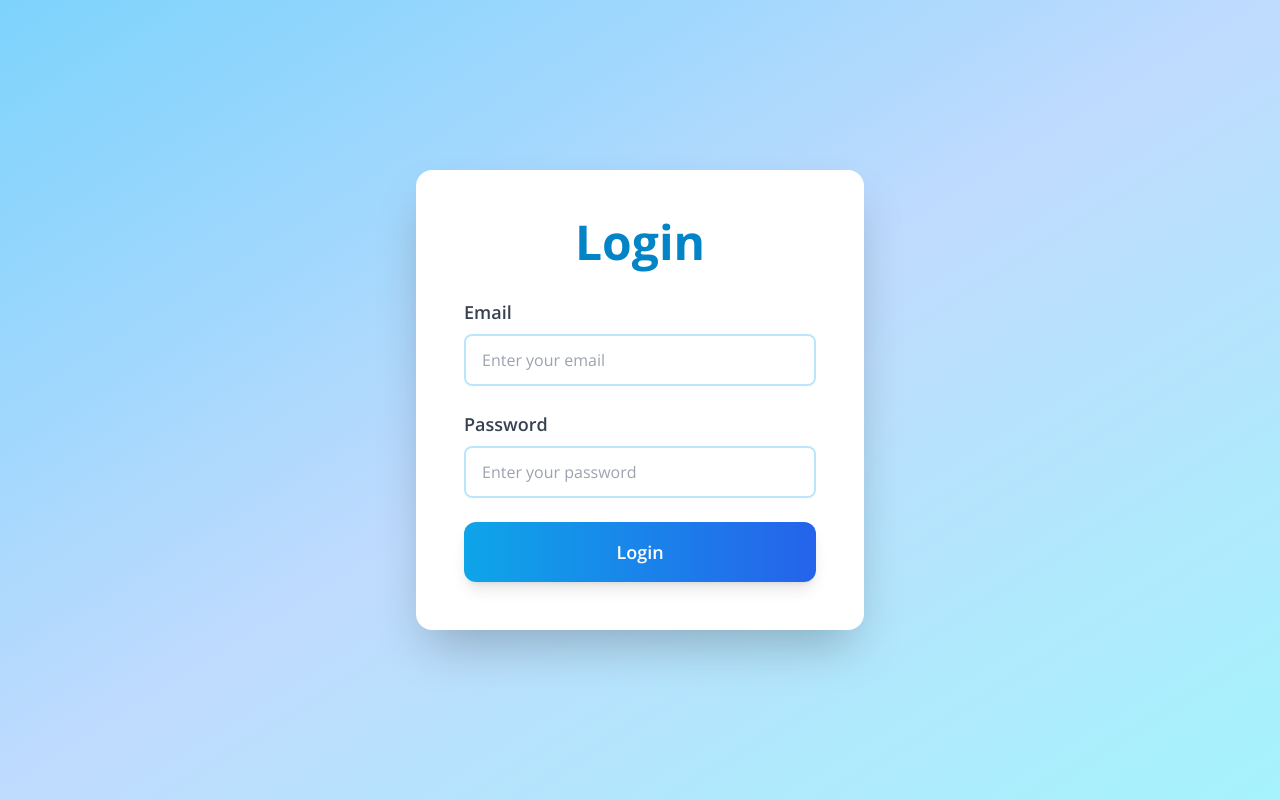
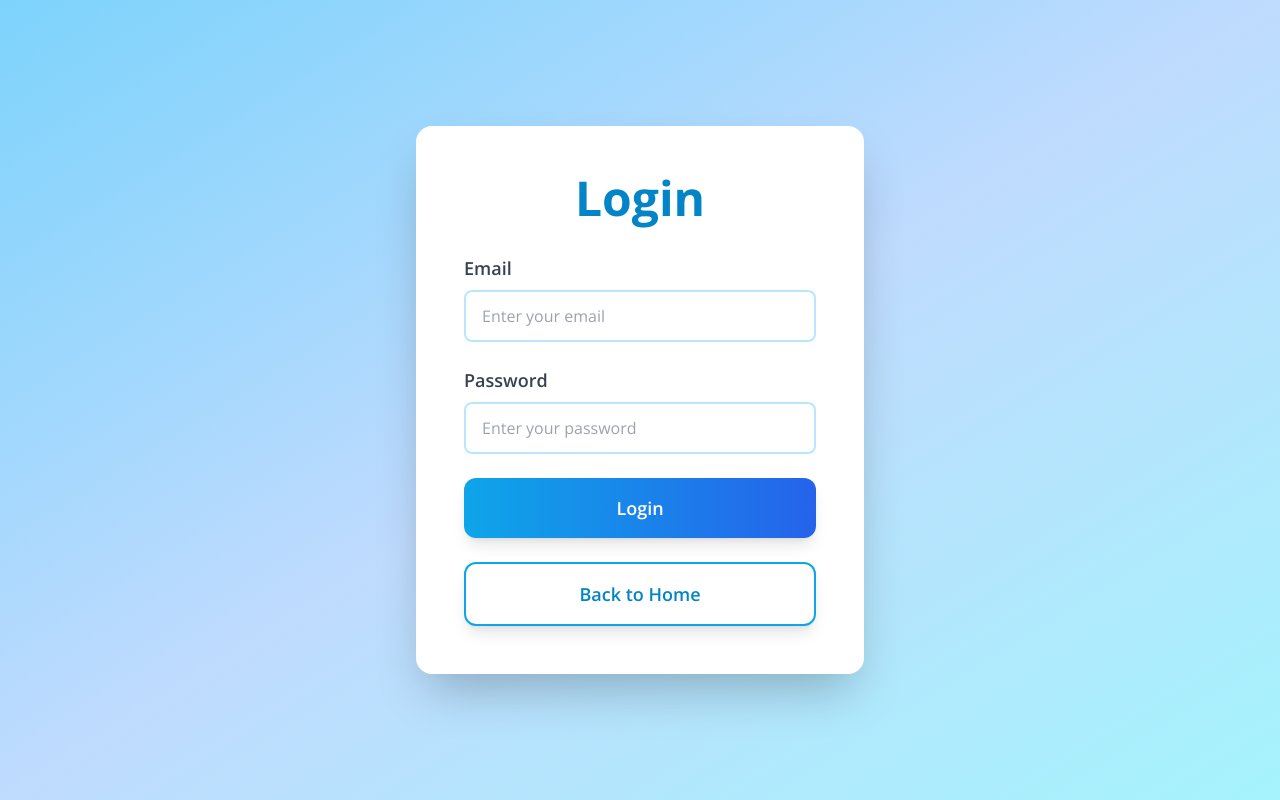
Before and after one commit to vangalas-jpg/tsk_mgr1, a React (Vite) app: page /login in a window 1280 px wide. Built offline with nearby package versions, Linux system fonts and the light colour scheme.

Commit message:
Updated Login.tsx

```diff
--- a/src/pages/Login.tsx
+++ b/src/pages/Login.tsx
@@ -63,6 +63,13 @@ function Login() {
               Login
             </button>
           </form>
+
+          <button
+            onClick={() => navigate('/')}
+            className="w-full mt-6 px-8 py-4 bg-white border-2 border-sky-500 text-sky-600 rounded-xl font-semibold text-lg shadow-lg hover:shadow-xl hover:scale-105 transition-all duration-300 hover:bg-sky-50"
+          >
+            Back to Home
+          </button>
         </div>
       </div>
     </div>
```
